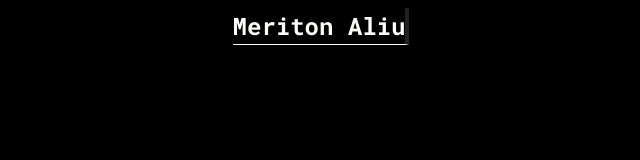
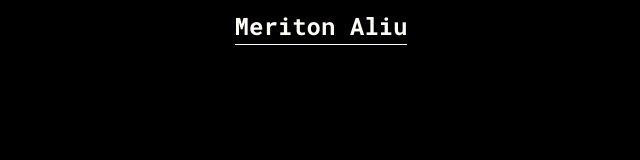
Before and after one commit to MeritonAliu/portfolio, a Next.js app: page / in a window 1280 px wide. Shown: the top 160 px of the page, without its empty margins (319-959 px from the left). Built offline with nearby package versions, Linux system fonts and the light colour scheme.

Commit message:
about finish

```diff
--- a/app/globals.css
+++ b/app/globals.css
@@ -166,13 +166,13 @@ main {
 .typewriter {
   white-space: nowrap;
   overflow: hidden;
-  border-right: 4px solid #212121;
   animation: cursor 2s step-start infinite,
   text 2s steps(24);
-
   font-size: 24px;
   font-weight: bold;
   margin-top: 8px;
   border-bottom: solid 1px #ffffff;
   align-self: center;
 }
+
+/* ------------------ PROJECTS ------------------ */
```
